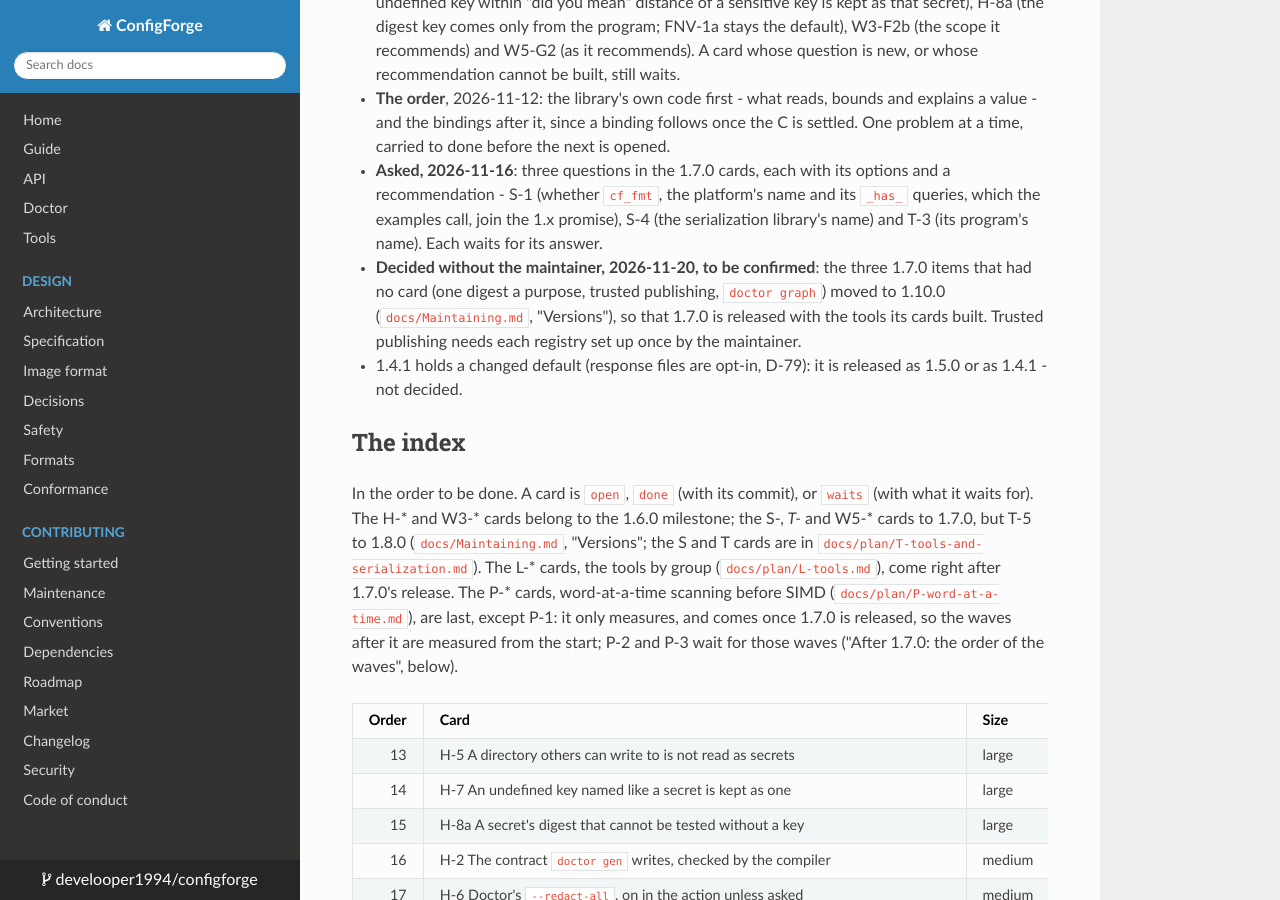
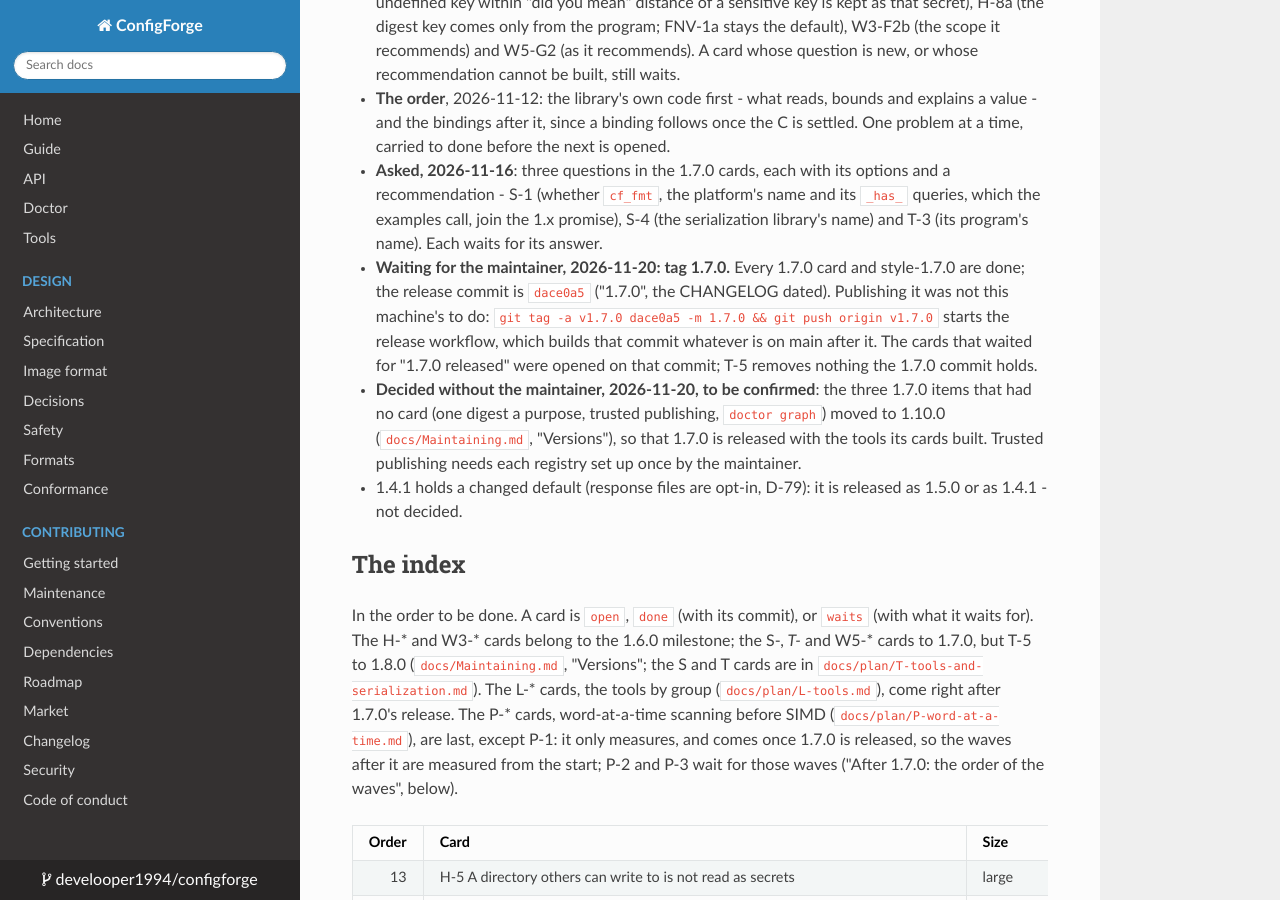
Before and after one commit to develooper1994/configforge, an MkDocs documentation site: the page built from docs/Plan.md, in a window 1280 px wide and 900 px high, scrolled down 3251 px. Built offline with MkDocs 1.6.1, drawn with Linux system fonts in a browser that asks for light colours.

Commit message:
1.8.0 opened; the cards that waited for 1.7.0 open on its release commit, whose tag waits for the maintainer
Co-Authored-By: Claude Opus 5.5 <noreply@anthropic.com>

```diff
--- a/CHANGELOG.md
+++ b/CHANGELOG.md
@@ -2,6 +2,8 @@
 
 Versions follow semantic versioning from 1.0. Before that, `0.x` promises
 nothing: the C interface is not frozen, and a minor bump may change it.
+
+## 1.8.0 — unreleased
 
 ## 1.7.0 — 2026-11-20
 
--- a/docs/Plan.md
+++ b/docs/Plan.md
@@ -158,6 +158,13 @@ Things only the maintainer can do or decide. Each unblocks the cards named.
   platform's name and its `_has_` queries, which the examples call,
   join the 1.x promise), S-4 (the serialization library's name) and
   T-3 (its program's name). Each waits for its answer.
+* **Waiting for the maintainer, 2026-11-20: tag 1.7.0.** Every 1.7.0
+  card and style-1.7.0 are done; the release commit is `dace0a5`
+  ("1.7.0", the CHANGELOG dated). Publishing it was not this machine's
+  to do: `git tag -a v1.7.0 dace0a5 -m 1.7.0 && git push origin v1.7.0`
+  starts the release workflow, which builds that commit whatever is on
+  main after it. The cards that waited for "1.7.0 released" were opened
+  on that commit; T-5 removes nothing the 1.7.0 commit holds.
 * **Decided without the maintainer, 2026-11-20, to be confirmed**: the
   three 1.7.0 items that had no card (one digest a purpose, trusted
   publishing, `doctor graph`) moved to 1.10.0 (`docs/Maintaining.md`,
--- a/pyproject.toml
+++ b/pyproject.toml
@@ -6,7 +6,7 @@ build-backend = "scikit_build_core.build"
 
 [project]
 name = "configforge"
-version = "1.7.0"
+version = "1.8.0"
 description = "Configuration whose every value can say why it is what it is"
 readme = "bindings/python/README.md"
 license = { text = "Zlib" }
```
Also changed, not shown: other parts of docs/Plan.md (+4 -4 lines), 6 other files.
